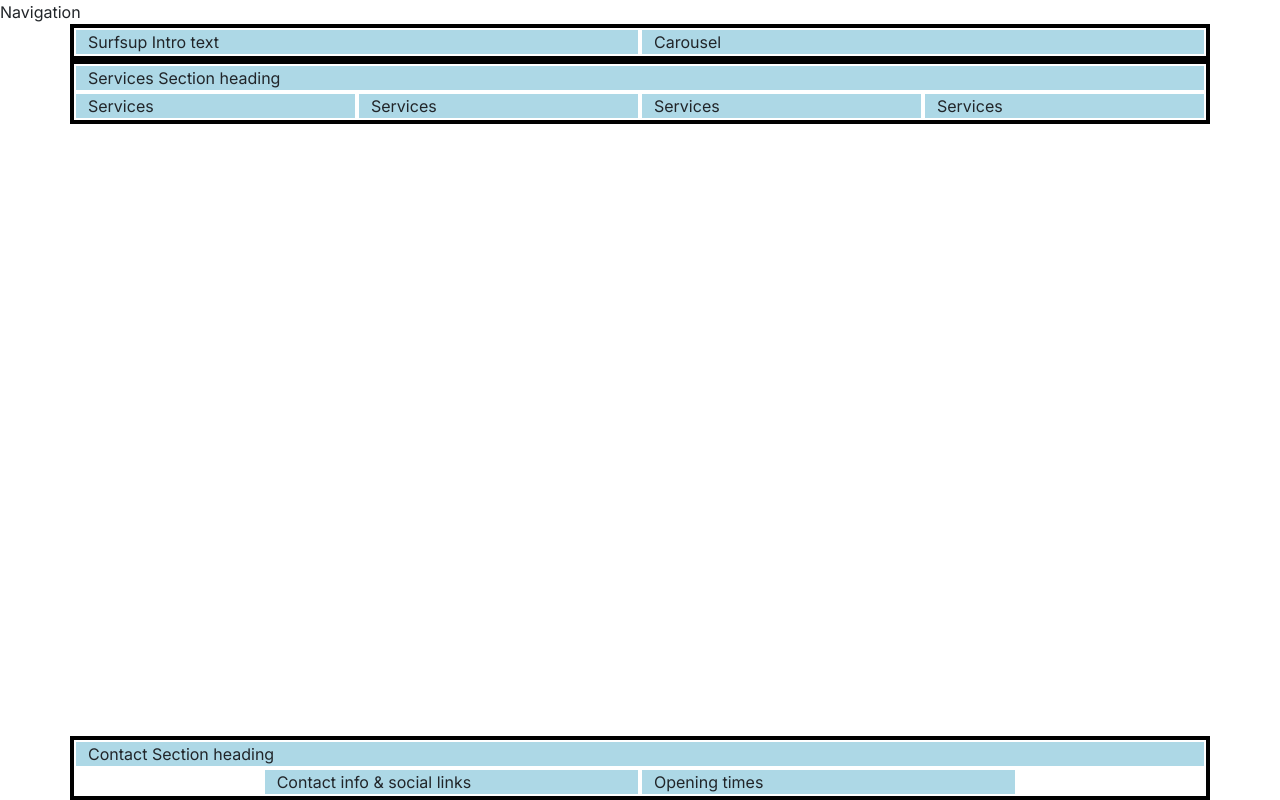
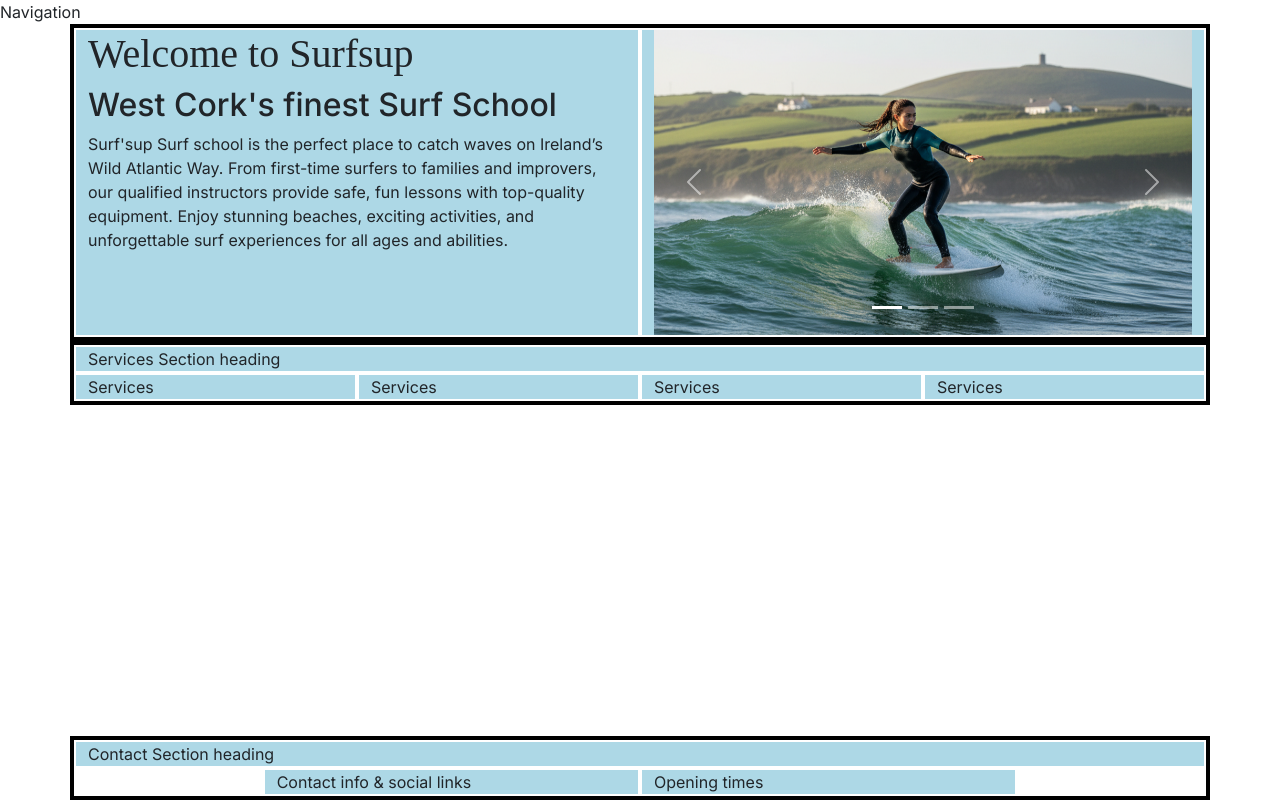
Before and after one commit to daswinkelmann/westcork-surf-school, a plain HTML site: page index.html in a window 1280 px wide. Drawn offline with nearby package versions, Linux system fonts and the light colour scheme; a web font is replaced by a local one.

Commit message:
added images and text to header section

```diff
--- a/index.html
+++ b/index.html
@@ -27,8 +27,48 @@
     <!-- Header with carousel -->
     <header class="container">
         <div class="row">
-            <div class="col-12 col-xl-6">Surfsup Intro text</div>
-            <div class="col-12 col-xl-6">Carousel</div>
+            <div class="col-12 col-xl-6">
+            <h1>Welcome to Surfsup</h1>
+            <h2>West Cork's finest Surf School</h2>
+            <p>
+                Surf'sup Surf school is the perfect place to catch waves on Ireland’s Wild Atlantic Way. From first-time surfers to families and improvers, our qualified instructors provide safe, fun lessons with top-quality equipment. Enjoy stunning beaches, exciting activities, and unforgettable surf experiences for all ages and abilities.
+            </p>
+            </div>
+
+            <!-- Carousel - structure -->
+            <div class="col-12 col-xl-6">
+            <!-- Carousel - code from BS -->
+                <div id="carouselExampleIndicators" class="carousel slide">
+  <div class="carousel-indicators">
+    <button type="button" data-bs-target="#carouselExampleIndicators" data-bs-slide-to="0" class="active" aria-current="true" aria-label="Slide 1"></button>
+    <button type="button" data-bs-target="#carouselExampleIndicators" data-bs-slide-to="1" aria-label="Slide 2"></button>
+    <button type="button" data-bs-target="#carouselExampleIndicators" data-bs-slide-to="2" aria-label="Slide 3"></button>
+  </div>
+  <div class="carousel-inner">
+    <div class="carousel-item active">
+      <img src="assets/images/girl-wave_2.webp" class="d-block w-100" alt="woman on wave">
+    </div>
+    <div class="carousel-item">
+      <img src="assets/images/adult-wave2.webp" class="d-block w-100" alt="advanced wave">
+    </div>
+    <div class="carousel-item">
+      <img src="assets/images/group-lesson2.webp" class="d-block w-100" alt="kids group lesson">
+    </div>
+    <div class="carousel-item">
+      <img src="assets/images/van-beach2.webp" class="d-block w-100" alt="surf school and van">
+    </div>
+  </div>
+  <button class="carousel-control-prev" type="button" data-bs-target="#carouselExampleIndicators" data-bs-slide="prev">
+    <span class="carousel-control-prev-icon" aria-hidden="true"></span>
+    <span class="visually-hidden">Previous</span>
+  </button>
+  <button class="carousel-control-next" type="button" data-bs-target="#carouselExampleIndicators" data-bs-slide="next">
+    <span class="carousel-control-next-icon" aria-hidden="true"></span>
+    <span class="visually-hidden">Next</span>
+  </button>
+</div>
+
+            </div>
         </div>
     </header>
 
```
Also changed, not shown: assets/images/adult-wave2.webp (added), assets/images/girl-wave_2.webp (added), assets/images/group-lesson2.webp (added), assets/images/van-beach2.webp (added), 2 other files.
